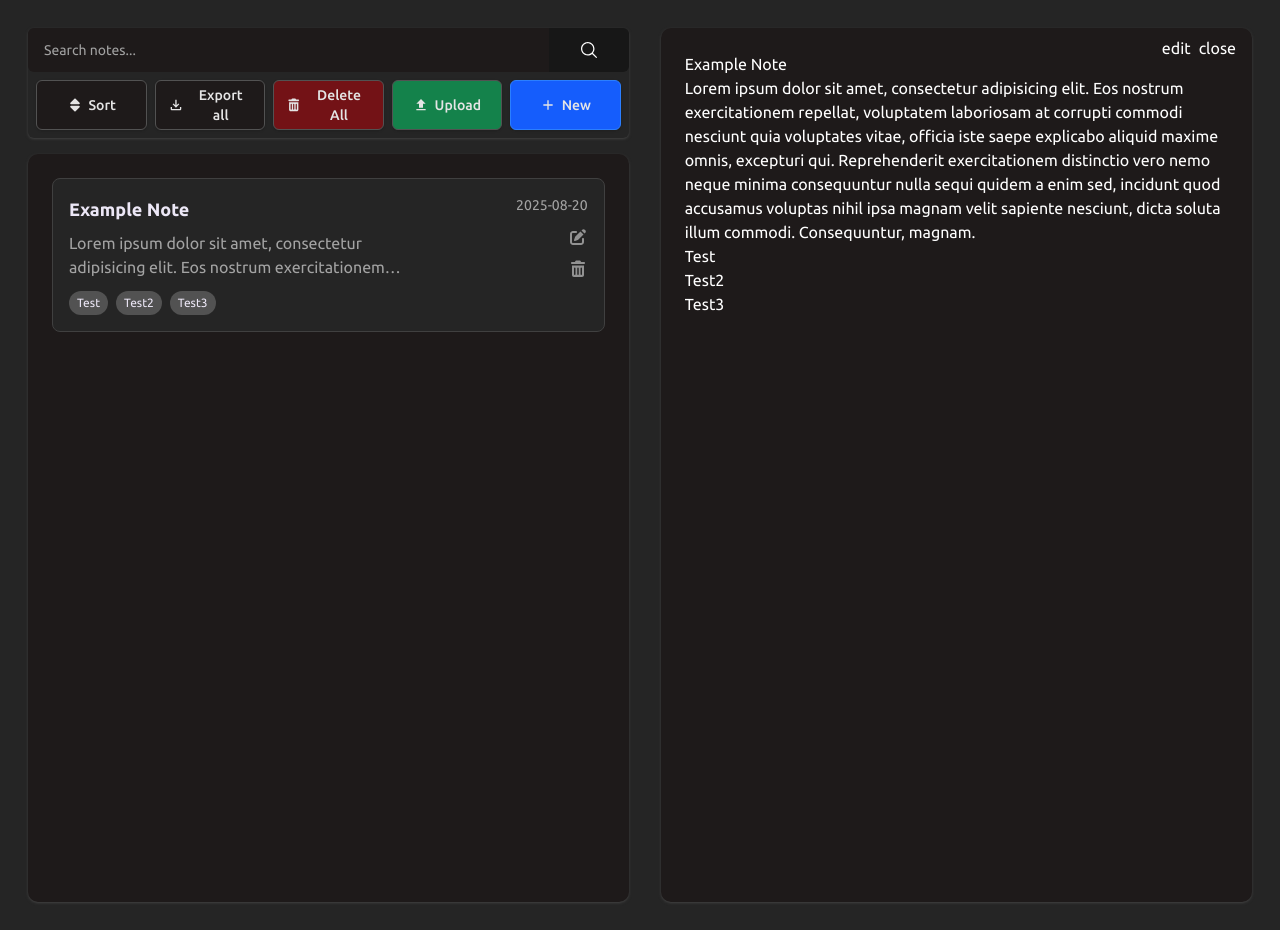
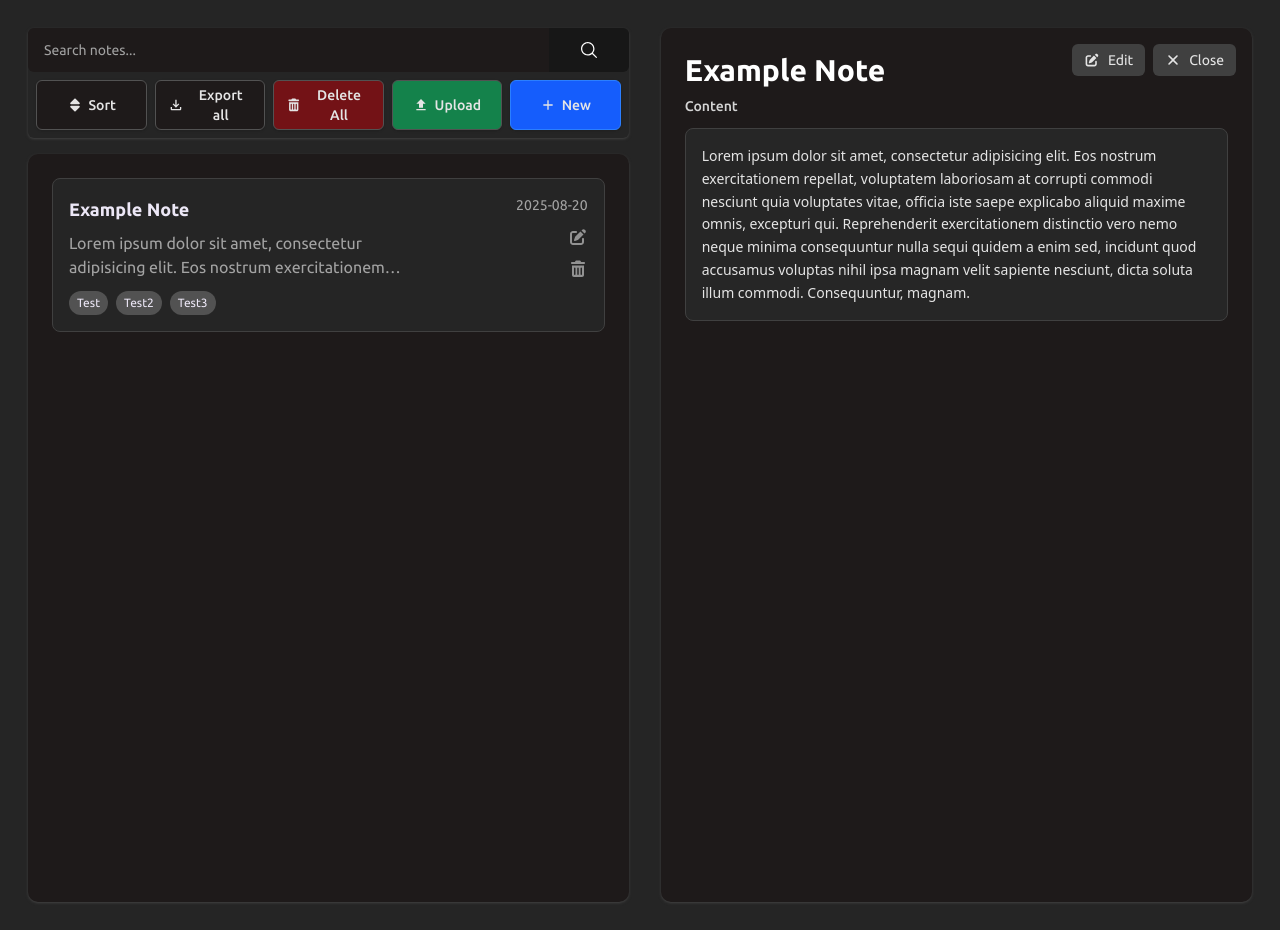
Before and after one commit to NeckitWin/mdRepo, a React (Vite) app: page / in a window 1280 px wide. Both pictures are taken after a click on the element 965 px from the left and 255 px from the top of the page. Built offline with nearby package versions, Linux system fonts and the light colour scheme.

Commit message:
refactor: convert svg assets to react components

```diff
--- a/src/components/NoteCard.tsx
+++ b/src/components/NoteCard.tsx
@@ -1,4 +1,4 @@
-import { useState } from "react";
+import { useState, useEffect } from "react";
 import type { Note } from "../lib/types";
 import { useAppDispatch } from "../app/hooks";
 import { deleteNote, editNote, setCurrentNoteId } from "../features/notesSlice";
@@ -7,6 +7,14 @@ const NoteCard = ({ note }: {note: Note}) => {
     const dispatch = useAppDispatch();
     const [editMode, setEditMode] = useState(false);
     const [editedNote, setEditedNote] = useState<Note>(note);
+
+    useEffect(() => {
+        setEditedNote(note);
+
+        if (editMode) {
+            setEditMode(false);
+        }
+    }, [note]);
 
     const addTag = (tag: string) => {
         if (!editedNote.tags.includes(tag)) {
@@ -28,12 +36,12 @@ const NoteCard = ({ note }: {note: Note}) => {
             <div className="w-full">
                 <div className="flex justify-between items-start mb-2">
                     {editMode ? <input type="text" value={editedNote.title} onChange={(e) => setEditedNote({ ...editedNote, title: e.target.value })} className="bg-neutral-700 text-white p-2 rounded" /> :
-                        <h4 className="text-lg text-[#ECE7F6] font-semibold">{editedNote.title}</h4>}
+                        <h4 className="text-lg text-[#ECE7F6] font-semibold">{note.title}</h4>}
                 </div>
                 {editMode ? <textarea className="w-full h-20 mb-3 p-2 rounded bg-neutral-700 text-white" value={editedNote.content} onChange={(e) => setEditedNote({ ...editedNote, content: e.target.value })}></textarea> :
-                    <p className="text-[#A3A3A3] mb-3 line-clamp-2">{editedNote.content}</p>}
+                    <p className="text-[#A3A3A3] mb-3 line-clamp-2">{note.content}</p>}
                 <div className="flex gap-2 flex-wrap">
-                    {editedNote.tags.map((tag, index) => (
+                    {(editMode ? editedNote.tags : note.tags).map((tag, index) => (
                         <span key={index} className={"bg-neutral-600 text-[#ECE7F6] px-2 py-1 rounded-full text-xs" + (editMode ? " cursor-not-allowed" : "")} onClick={() => editMode && removeTag(tag)} title={editMode ? "Click to remove tag" : ""}>
                             {tag}
                         </span>
--- a/src/components/NoteEdit.tsx
+++ b/src/components/NoteEdit.tsx
@@ -1,7 +1,151 @@
-const NoteEdit = () => {
-    return (
-        <></>
-    )
+import { useState, useEffect, forwardRef, useImperativeHandle } from "react";
+import { useAppDispatch, useAppSelector } from "../app/hooks";
+import { editNote, selectCurrentNote } from "../features/notesSlice";
+import type { Note } from "../lib/types";
+import { Icons } from "../ui/icons";
+
+export interface NoteEditRef {
+    cancelChanges: () => void;
+    saveChanges: () => void;
 }
 
+const NoteEdit = forwardRef<NoteEditRef>((_, ref) => {
+    const dispatch = useAppDispatch();
+    const currentNote = useAppSelector(selectCurrentNote);
+    const [editedNote, setEditedNote] = useState<Note>({
+        id: '',
+        title: '',
+        content: '',
+        date: '',
+        tags: []
+    });
+    const [originalNote, setOriginalNote] = useState<Note | null>(null);
+
+    useEffect(() => {
+        if (currentNote) {
+            setEditedNote(currentNote);
+            setOriginalNote(currentNote);
+        }
+    }, [currentNote]);
+
+    const saveChanges = () => {
+        if (editedNote.id && editedNote.title.trim()) {
+            dispatch(editNote(editedNote));
+        }
+    };
+
+    const cancelChanges = () => {
+        if (originalNote) {
+            setEditedNote(originalNote);
+        }
+    };
+
+    useImperativeHandle(ref, () => ({
+        cancelChanges,
+        saveChanges
+    }));
+
+    const handleTitleChange = (e: React.ChangeEvent<HTMLInputElement>) => {
+        setEditedNote(prev => ({ ...prev, title: e.target.value }));
+    };
+
+    const handleContentChange = (e: React.ChangeEvent<HTMLTextAreaElement>) => {
+        setEditedNote(prev => ({ ...prev, content: e.target.value }));
+    };
+
+    const addTag = () => {
+        const newTag = prompt("Enter new tag name:");
+        if (newTag && newTag.trim() && !editedNote.tags.includes(newTag.trim())) {
+            setEditedNote(prev => ({
+                ...prev,
+                tags: [...prev.tags, newTag.trim()]
+            }));
+        }
+    };
+
+    const removeTag = (tagToRemove: string) => {
+        setEditedNote(prev => ({
+            ...prev,
+            tags: prev.tags.filter(tag => tag !== tagToRemove)
+        }));
+    };
+
+    if (!currentNote) {
+        return (
+            <div className="flex items-center justify-center h-full text-neutral-400">
+                <p>No note selected for editing</p>
+            </div>
+        );
+    }
+
+    return (
+        <div className="h-full flex flex-col">
+            <div className="flex flex-col gap-4">
+                <div>
+                    <label className="block text-sm font-medium mb-2 text-neutral-300">
+                        Title
+                    </label>
+                    <input
+                        type="text"
+                        value={editedNote.title}
+                        onChange={handleTitleChange}
+                        className="w-full px-3 py-2 bg-neutral-700 text-white border border-neutral-600 rounded-md focus:outline-none focus:ring-2 focus:ring-blue-500 focus:border-transparent"
+                        placeholder="Enter note title..."
+                    />
+                </div>
+
+                <div>
+                    <div className="flex items-center justify-between mb-2">
+                        <label className="text-sm font-medium text-neutral-300">
+                            Tags
+                        </label>
+                        <button
+                            onClick={addTag}
+                            className="flex items-center gap-1 px-2 py-1 text-xs bg-neutral-700 hover:bg-neutral-600 text-white rounded transition-colors"
+                        >
+                            <Icons.Plus className="w-3 h-3 fill-current" />
+                            Add Tag
+                        </button>
+                    </div>
+                    <div className="flex flex-wrap gap-2 mb-4">
+                        {editedNote.tags.map((tag, index) => (
+                            <span
+                                key={index}
+                                className="inline-flex items-center gap-1 px-2 py-1 bg-blue-600 text-xs text-white rounded-full"
+                            >
+                                {tag}
+                                <button
+                                    onClick={() => removeTag(tag)}
+                                    className="hover:bg-blue-700 rounded-full p-0.5 transition-colors"
+                                >
+                                    <Icons.Close className="w-3 h-3 fill-current" />
+                                </button>
+                            </span>
+                        ))}
+                        {editedNote.tags.length === 0 && (
+                            <span className="text-neutral-500 text-sm">No tags</span>
+                        )}
+                    </div>
+                </div>
+
+                <div className="flex-1 flex flex-col">
+                    <label className="block text-sm font-medium mb-2 text-neutral-300">
+                        Content
+                    </label>
+                    <textarea
+                        value={editedNote.content}
+                        onChange={handleContentChange}
+                        className="w-full h-96 px-3 py-2 bg-neutral-700 text-white border border-neutral-600 rounded-md focus:outline-none focus:ring-2 focus:ring-blue-500 focus:border-transparent resize-none"
+                        placeholder="Enter your note content..."
+                    />
+                </div>
+
+                <div className="text-xs text-neutral-400">
+                    Created: {editedNote.date}
+                </div>
+            </div>
+        </div>
+    );
+});
+
 export default NoteEdit;
--- a/src/components/NoteView.tsx
+++ b/src/components/NoteView.tsx
@@ -2,16 +2,29 @@ import type { Note } from "../lib/types";
 
 const NoteView = ({note}: {note: Note}) => {
     return (
-        <div>
-            <h3>{note.title}</h3>
-            <p>{note.content}</p>
-            <ul>
-                {note.tags.map((tag, index) => (
-                    <li key={index}>{tag}</li>
-                ))}
-            </ul>
+        <div className="h-full flex flex-col text-white">
+            <div className="">
+                <h1 className="text-3xl font-bold text-white mb-2 break-words">
+                    {note.title || "Untitled Note"}
+                </h1>
+            </div>
+
+            <div className="flex-1">
+                <h3 className="text-sm font-medium text-neutral-300 mb-3">Content</h3>
+                <div className="bg-neutral-800 rounded-lg p-4 border border-neutral-700">
+                    {note.content ? (
+                        <div className="prose prose-invert max-w-none">
+                            <pre className="whitespace-pre-wrap font-sans text-neutral-200 leading-relaxed text-sm">
+                                {note.content}
+                            </pre>
+                        </div>
+                    ) : (
+                        <p className="text-neutral-500 italic text-sm">No content yet...</p>
+                    )}
+                </div>
+            </div>
         </div>
-    )
+    );
 }
 
 export default NoteView;
--- a/src/modules/NoteActive.tsx
+++ b/src/modules/NoteActive.tsx
@@ -1,30 +1,74 @@
 import { useAppDispatch, useAppSelector } from "../app/hooks";
 import { clearCurrentNoteId, selectCurrentNote, selectEditNoteMode, setEditNoteMode } from "../features/notesSlice";
 import type { Note } from "../lib/types";
-import NoteEdit from "../components/NoteEdit";
+import NoteEdit, { type NoteEditRef } from "../components/NoteEdit";
 import NoteView from "../components/NoteView";
+import { Icons } from "../ui/icons";
+import { useRef } from "react";
 
 const NoteActive = () => {
     const dispatch = useAppDispatch();
     const editMode = useAppSelector(selectEditNoteMode);
     const note: Note | null = useAppSelector(selectCurrentNote);
+    const noteEditRef = useRef<NoteEditRef>(null);
+
+    const handleCancelEdit = () => {
+        noteEditRef.current?.cancelChanges();
+        dispatch(setEditNoteMode(false));
+    };
+
+    const handleSaveEdit = () => {
+        noteEditRef.current?.saveChanges();
+        dispatch(setEditNoteMode(false));
+    };
     return (
         <div className="bg-[#1E1A1A] relative w-full p-6 rounded-[10px] shadow-sm shadow-neutral-700 text-white">
-            <div className="absolute top-2 right-4 flex gap-2">
-                {editMode ?
-                <button onClick={()=>dispatch(setEditNoteMode(false))}>save</button> :
-                <button onClick={()=>dispatch(setEditNoteMode(true))}>edit</button>
+            <div className="absolute top-4 right-4 flex gap-2">
+                {editMode ? (
+                    <>
+                        <button
+                            onClick={handleSaveEdit}
+                            className="flex items-center gap-2 px-3 py-1.5 bg-blue-600 hover:bg-blue-700 text-white rounded-md transition-colors text-sm"
+                            title="Save changes"
+                        >
+                            <Icons.Save className="w-4 h-4 fill-current" />
+                            Save
+                        </button>
+                        <button
+                            onClick={handleCancelEdit}
+                            className="flex items-center gap-2 px-3 py-1.5 bg-red-600 hover:bg-red-700 text-white rounded-md transition-colors text-sm"
+                            title="Cancel changes"
+                        >
+                            <Icons.Close className="w-4 h-4 fill-current" />
+                            Cancel
+                        </button>
+                    </>
+                ) : (
+                    <button
+                        onClick={() => dispatch(setEditNoteMode(true))}
+                        className="flex items-center gap-2 px-3 py-1.5 bg-neutral-700 hover:bg-neutral-600 text-neutral-200 rounded-md transition-colors text-sm"
+                        title="Edit note"
+                    >
+                        <Icons.Edit className="w-4 h-4 fill-current" />
+                        Edit
+                    </button>
+                )}
+                <button
+                    onClick={() => dispatch(clearCurrentNoteId())}
+                    className="flex items-center gap-2 px-3 py-1.5 bg-neutral-700 hover:bg-neutral-600 text-neutral-200 rounded-md transition-colors text-sm"
+                    title="Close note"
+                >
+                    <Icons.Close className="w-4 h-4 fill-current" />
+                    Close
+                </button>
+            </div>
+            <div>
+                {note ?
+                    (editMode ? <NoteEdit ref={noteEditRef} /> : <NoteView note={note} />)
+                    :
+                    (<p className="text-red-700 font-bold text-2xl text-center">Note does not exist</p>)
                 }
-                <button onClick={()=>dispatch(clearCurrentNoteId())}>close</button>
             </div>
-            {
-                note ?
-                    (editMode ? <NoteEdit /> : <NoteView note={note} />)
-                    :
-                    (
-                        <p className="text-red-700 font-bold text-2xl text-center">Note does not exist</p>
-                    )
-            }
         </div>
     )
 }
```
